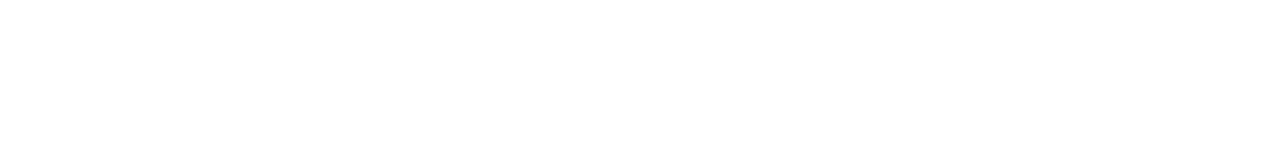
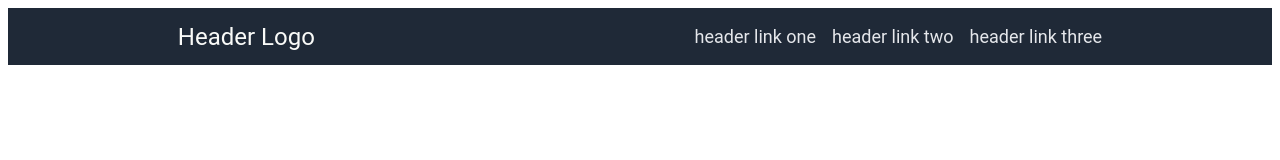
Before and after one commit to CiaranO-C/landing-page, a plain HTML site: page index.html in a window 1280 px wide. Drawn offline with Linux system fonts and the light colour scheme.

Commit message:
write header HTML and CSS styling

```diff
--- a/index.html
+++ b/index.html
@@ -7,6 +7,13 @@
 <link rel="stylesheet" href="./style.css">
 </head>
 <body>
-
+    <div class="header">
+        <div style="font-size: 24px; color: #F9FAF8;">Header Logo</div>
+        <ul class="header-links">
+            <li><a>header link one</a></li>
+            <li><a>header link two</a></li>
+            <li><a>header link three</a></li>
+        </ul>
+    </div>
 </body>
 </html>
--- a/style.css
+++ b/style.css
@@ -0,0 +1,22 @@
+body {
+    font-family: "roboto", helvetica, sans-serif;
+    display: flex;
+    flex-direction: column;
+}
+
+.header {
+    display: flex;
+    justify-content: space-around;
+    align-items: center;
+    background-color: #1f2937;
+
+}
+
+.header-links {
+    display: flex;
+    list-style: none;
+    gap: 1rem;
+    color: #E5E7EB;
+    font-size: 18px;
+    text-decoration: none;
+}
```
